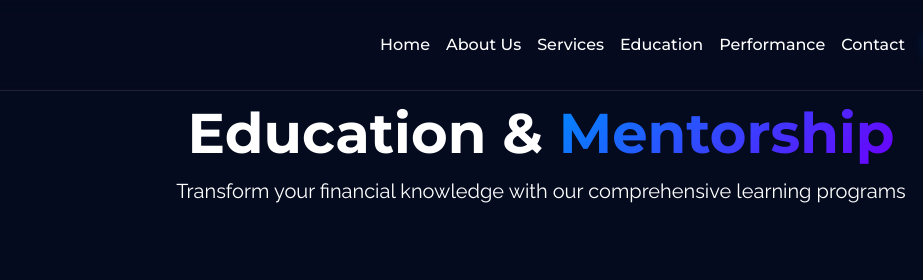
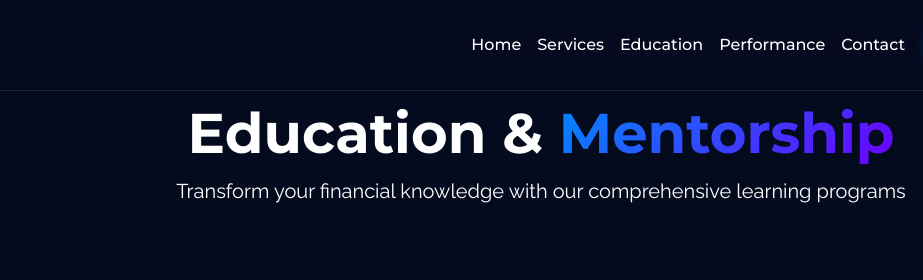
Before and after one commit to AaronTech112/Bridge-Finance, a plain HTML site: page education.html in a window 1280 px wide. Shown: the top 280 px of the page, 99-1022 px from the left. Drawn offline with nearby package versions, Linux system fonts and the light colour scheme.

Commit message:
commen-1

```diff
--- a/education.html
+++ b/education.html
@@ -28,9 +28,7 @@
                     <li class="nav-item">
                         <a class="nav-link active" href="index.html">Home</a>
                     </li>
-                    <li class="nav-item">
-                        <a class="nav-link" href="about.html">About Us</a>
-                    </li>
+
                     <li class="nav-item">
                         <a class="nav-link" href="services.html">Services</a>
                     </li>
@@ -732,7 +730,6 @@
                     <div class="footer-links">
                         <h4>Company</h4>
                         <ul>
-                            <li><a href="about.html">About Us</a></li>
                             <li><a href="#services.html">Services</a></li>
                             <li><a href="#performance">Performance</a></li>
                             <li><a href="https://t.me/BridgeFinanceOfficial">Contact</a></li>
```
Also changed, not shown: about.html (+2 -4 lines), services.html (+2 -4 lines).
